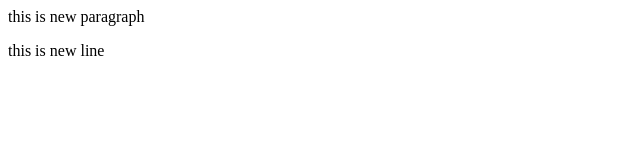
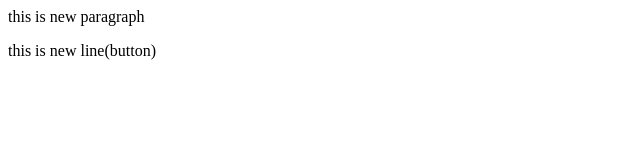
Before and after one commit to sankeerthana-reddy1/localrepo, a plain HTML site: page index.html in a window 1280 px wide. Shown: the full height of the page, 0-640 px from the left. Drawn offline with Linux system fonts and the light colour scheme.

```diff
--- a/index.html
+++ b/index.html
@@ -1,2 +1,2 @@
 <p>this is new paragraph</p>
-<p>this is new line</p>
+<p>this is new line(button)</p>
```
